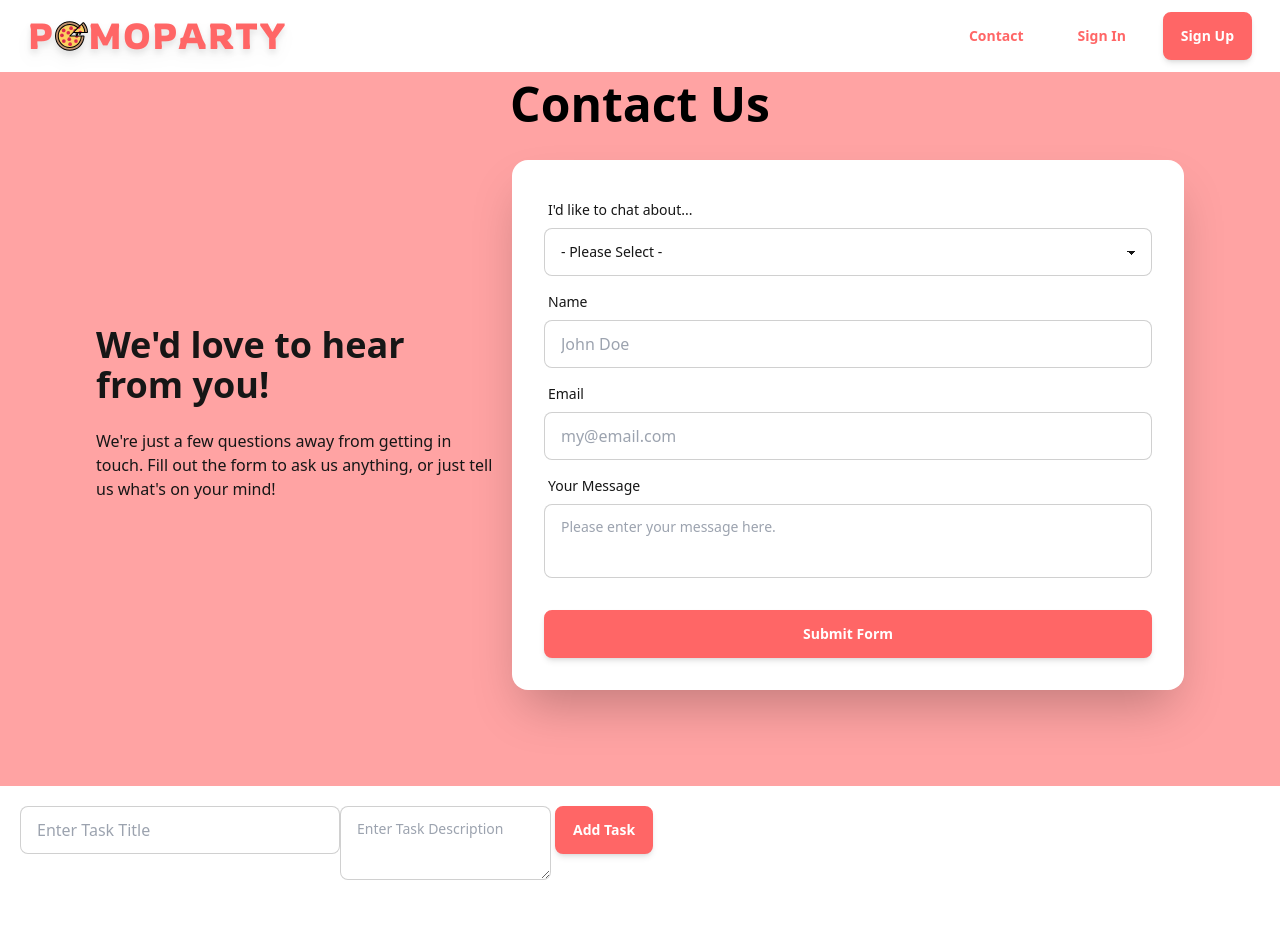
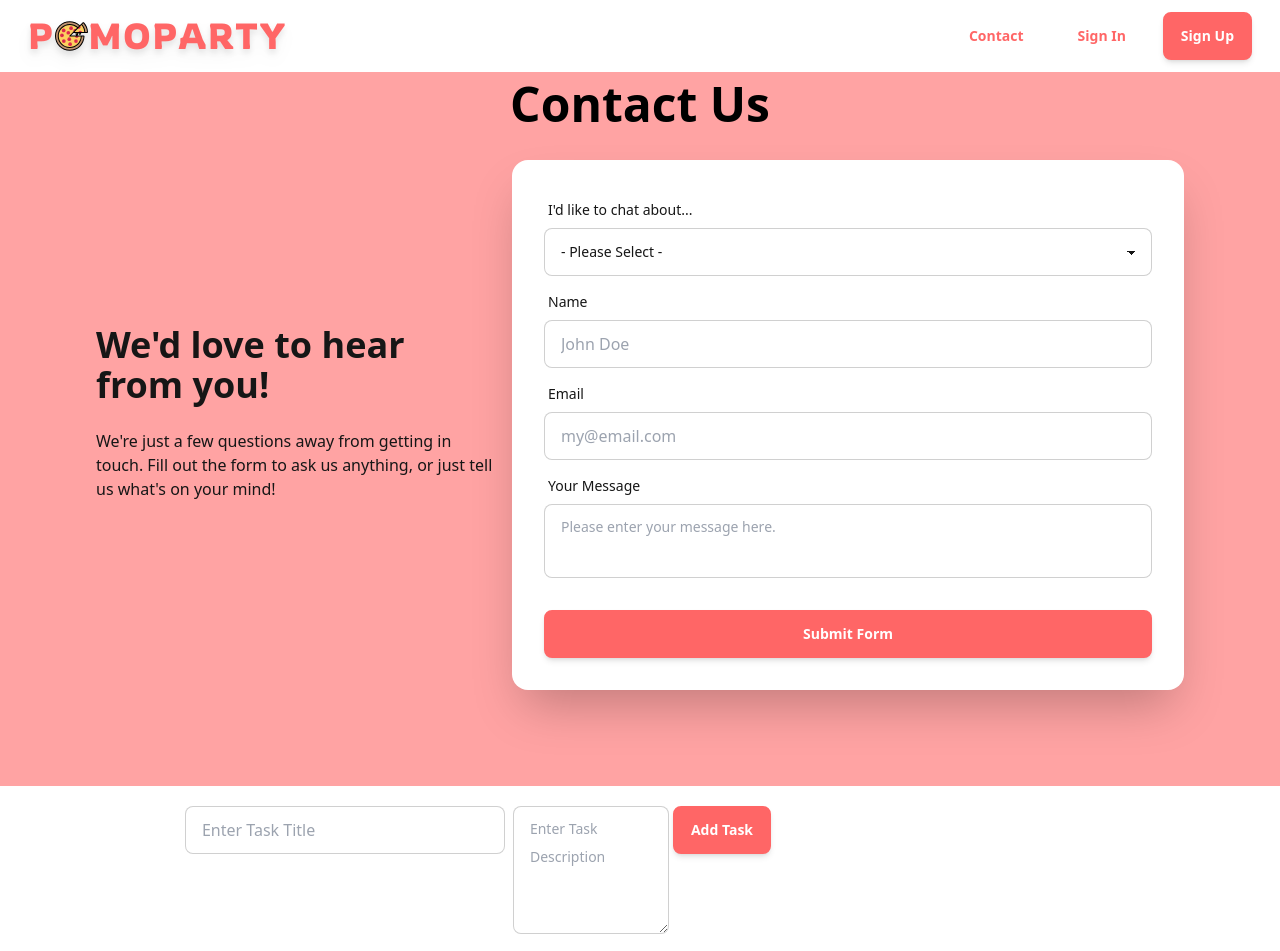
Before and after one commit to sn163/Pomoparty, a Next.js app: page /contact in a window 1280 px wide. Shown: the top 951 px of the page. Built offline with nearby package versions, Linux system fonts and the light colour scheme.

Commit message:
implemented a scrollbar on layout.tsx

```diff
--- a/src/app/_components/TaskList.tsx
+++ b/src/app/_components/TaskList.tsx
@@ -43,7 +43,7 @@ export default function TaskList() {
   };
 
   return (
-    <div>
+    <div className="flex justify-center overflow-auto">
       <div className="m-5 flex justify-items-center">
         <input
           type="text"
@@ -55,7 +55,7 @@ export default function TaskList() {
         <textarea
           value={description}
           placeholder="Enter Task Description"
-          className="textarea textarea-bordered"
+          className="textarea input-bordered ml-2 h-32"
           onChange={(e) => setDescription(e.target.value)}
         />
         <button
@@ -70,12 +70,12 @@ export default function TaskList() {
       </div>
 
       <div>
-        <ul className="menu flex min-h-full w-80 justify-items-center p-4 text-base-content">
+        <ul className="menu min-h-full w-80 justify-items-center p-4 text-base-content">
           {taskList.map((task) => (
-            <details key={task.id} className="collapse bg-base-200">
+            <details key={task.id} className="collapse m-1 bg-base-200">
               <summary className="collapse-title text-xl font-medium">
                 <input
-                  className="checkbox checkbox-sm m-1 text-wrap"
+                  className="checkbox input input-bordered checkbox-sm m-1 text-wrap"
                   type="checkbox"
                   checked={task.isComplete}
                   onChange={() => handleOnChange(task.id)}
@@ -83,7 +83,7 @@ export default function TaskList() {
                 {task.title}
                 <button
                   type="button"
-                  className="min-w-30 group btn btn-primary btn-sm min-h-5 border-2 text-white shadow-md"
+                  className="min-w-30 group btn btn-primary btn-sm m-3 min-h-5 border-2 text-white shadow-md"
                   onClick={() => {
                     deleteTask(task.id);
                   }}
@@ -93,7 +93,7 @@ export default function TaskList() {
               </summary>
 
               <div className="collapse-content">
-                <p>context</p>
+                <p>{task.description}</p>
               </div>
             </details>
 
--- a/src/app/layout.tsx
+++ b/src/app/layout.tsx
@@ -23,7 +23,7 @@ export default function RootLayout({
   children: React.ReactNode;
 }>) {
   return (
-    <html lang="en">
+    <html lang="en" className="overflow-auto">
       <body className={`${inter.variable} ${rowdies.variable}`}>
         <NavBar />
         {children}
```
